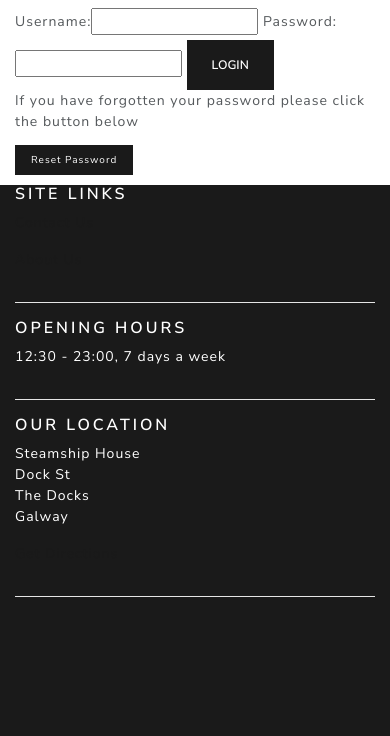
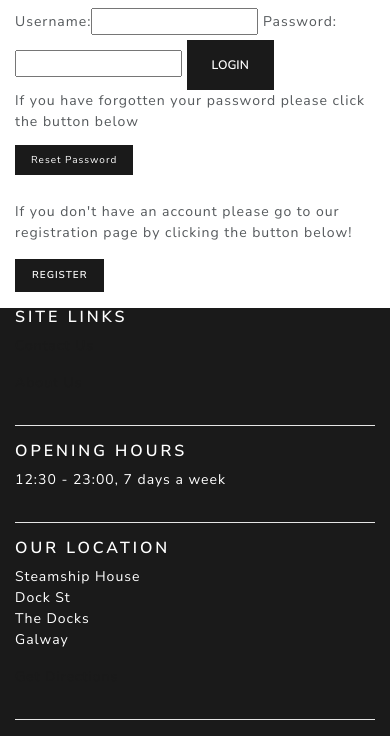
Before and after one commit to DarrenCoppinger/milestone-project-4, a Django app: page /accounts/login/ in a window 390 px wide; the page is wider, and only the part inside the window is pictured. Shown: the part 429-1165 px from the top of that part. Before the commit the page ends 1026 px from the top of that part, so only its background shows below. Run offline with Django 3.2, Linux system fonts and the light colour scheme; some libraries are stand-ins or nearby versions.

Commit message:
Add login/register buttons to login and register pages

```diff
--- a/accounts/templates/login.html
+++ b/accounts/templates/login.html
@@ -29,6 +29,12 @@
                         <p><a class="btn-sm btn-primary" href="{% url 'password_reset' %}">Reset Password</a></p>
                     </div>
                 </div>
+                <div class="row">
+                    <div class="col-12 offset-md-2 col-md-8 py-3">
+                        <p>If you don't have an account please go to our registration page by clicking the button below!</p>
+                        <a href="{% url 'register' %}" class="btn btn-sm btn-primary">Register</a>
+                    </div>
+                </div>
             </div>
         </div>
     </div>
--- a/accounts/templates/registration.html
+++ b/accounts/templates/registration.html
@@ -25,6 +25,12 @@
                         </form>
                     </div>
                 </div>
+                <div class="row">
+                    <div class="col-12 offset-md-2 col-md-8 py-3">
+                        <p>Already have an account? Go to the login page by clicking the button below!</p>
+                        <a href="{% url 'login' %}" class="btn btn-sm btn-primary">Login</a>
+                    </div>
+                </div>
             </div>
         </div>
     </div>
```
Also changed, not shown: README.md.
